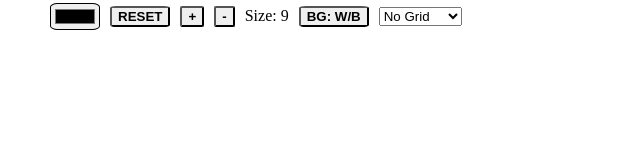
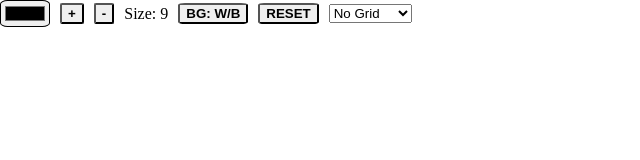
Before and after one commit to Astato/odin-project-etch, a plain HTML site: page index.html in a window 1280 px wide. Shown: the whole page, without its empty margins (0-640 px from the left). Drawn offline with Linux system fonts and the light colour scheme.

Commit message:
Unnecessary code removed

```diff
--- a/etch-ui.js
+++ b/etch-ui.js
@@ -1,30 +1,27 @@
-const BODY = document.querySelector("body")
-const HTML = document.querySelector("html")
+const BODY = document.querySelector("body");
+const HTML = document.querySelector("html");
 
 const canvas = document.createElement("canvas");
-canvas.height = window.innerHeight
-canvas.width = window.innerWidth
-canvas.style.backgroundColor = "rgba(255, 255, 255, 0.7)"
+canvas.height = window.innerHeight;
+canvas.width = window.innerWidth;
+canvas.style.backgroundColor = "rgba(255, 255, 255, 0.7)";
 
-const containergrid = document.createElement("div")
-containergrid.setAttribute("class","containergrid")
-
-BODY.appendChild(containergrid)
-
-const containercanvas = document.createElement("div")
+const containergrid = document.createElement("div");
+containergrid.setAttribute("class","containergrid");
+BODY.appendChild(containergrid);
 
 
 const gridDraw = {
     name : "a",
 
     add(){
-        this.name = document.createElement("div")
-        this.name.setAttribute("class","divstyle")
+        this.name = document.createElement("div");
+        this.name.setAttribute("class","divstyle");
         containergrid.append(this.name);
     },
 
     remove(){
-    BODY.removeChild(containergrid)
+    BODY.removeChild(containergrid);
     },
 
 }
@@ -35,26 +32,23 @@ if(containergrid.childElementCount > num*num){
         return num = 0;
     }
     for(let i = 0; i<=num*num;i++){
-    gridDraw.add()
+        gridDraw.add();
 
 }}
 
-const divSize = document.getElementsByClassName("divstyle")
-
+const divSize = document.getElementsByClassName("divstyle");
 
 function divGridSize(num) {
     let divWidth = BODY.offsetWidth/num;
     let divHeight = BODY.offsetHeight/num;
     let widthAtt = "width:"+divWidth.toString()+"px";
-    let heightAtt = "height:"+divHeight.toString()+"px"
+    let heightAtt = "height:"+divHeight.toString()+"px";
     let result = widthAtt+"; "+heightAtt;
 
     for(let i = 0; i<num*num;i++){
-        divSize[i].setAttribute("style",result)
+        divSize[i].setAttribute("style",result);
 
     }
-
-
 }
 
 function gridSize(size){
@@ -63,26 +57,28 @@ function gridSize(size){
 
     let gridRowTemplate = rowTemplate+"("+size.toString()+",auto)";
     let gridColumnTemplate = columnTemplate+"("+size.toString()+",auto)";
-    let result = gridRowTemplate +";"+ gridColumnTemplate
+    let result = gridRowTemplate +";"+ gridColumnTemplate;
 
     if(size === 16 || size ===64 || size === 32 || size=== 0){
-        containergrid.setAttribute("style",result)
+        containergrid.setAttribute("style",result);
     }
 
 }
 
+const containercanvas = document.createElement("div");
+BODY.appendChild(containercanvas);
 
-BODY.appendChild(containercanvas);
-containercanvas.appendChild(canvas)
-const context = canvas.getContext("2d")
-let pos = {x:0 , y:0}
+containercanvas.appendChild(canvas);
+const context = canvas.getContext("2d");
+let pos = {x:0 , y:0};
 
 document.addEventListener("pointerdown", function(event){
-    if(event.buttons === 1){ startDraw(event)}
+    if(event.buttons === 1){
+        startDraw(event);
+        }
 });
+
 document.addEventListener("pointerup",stopDraw);
-
-
 
 function position(evt){
     pos.x= evt.clientX - canvas.offsetLeft;
@@ -96,7 +92,7 @@ let y = 9;
 
 function startDraw(event){
     document.addEventListener("mousemove", draw);
-    position(event)
+    position(event);
 
 }
 
@@ -105,11 +101,7 @@ function stopDraw(){
 }
 
 
-console.log(canvas.style.backgroundColor)
-let erase = false;
-
 function draw(event){
-
     context.beginPath();
     context.lineWidth = x;
     context.lineCap = "round";
@@ -125,69 +117,58 @@ function draw(event){
 const SIDENAV = document.createElement("nav");
 SIDENAV.setAttribute("class","sidenav");
 
-BODY.appendChild(SIDENAV)
+BODY.appendChild(SIDENAV);
 
-const ITEMLIST  = document.createElement("ul");
-ITEMLIST.setAttribute("class","itemlist");
-
-SIDENAV.appendChild(ITEMLIST);
 
 const COLORPICKER = document.createElement("input");
-COLORPICKER.setAttribute("style","border-radius:15%")
+COLORPICKER.setAttribute("style","border-radius:15%");
 COLORPICKER.setAttribute("type","color");
 
+const RESET= document.createElement("button");
+RESET.setAttribute("style","border-radius:10%;font-weight:900 ;");
+RESET.textContent ="RESET";
 
-SIDENAV.appendChild(COLORPICKER)
+const increasePixel = document.createElement("button");
+increasePixel.textContent= "+";
+increasePixel.setAttribute("style","border-radius:10%;font-weight:900 ;");
 
-const RESET= document.createElement("button");
-RESET.setAttribute("style","border-radius:10%;font-weight:900 ;")
-RESET.textContent ="RESET"
+const decreasePixel = document.createElement("button");
+decreasePixel.textContent ="-";
+decreasePixel.setAttribute("style","border-radius:10%;font-weight:900 ;");
+
+const showsize = document.createElement("label");
+showsize.textContent = " Size: "+x;
+
+const CANVASBG = document.createElement("button");
+CANVASBG.textContent="BG: W/B";
+CANVASBG.setAttribute("style","border-radius:10%;font-weight:900 ;");
+
+
+SIDENAV.append(COLORPICKER, increasePixel, decreasePixel,showsize, CANVASBG, RESET);
+
 
 RESET.addEventListener("click",function(){
 
-    context.clearRect(0,0,canvas.width,canvas.height)
+    context.clearRect(0,0,canvas.width,canvas.height);
 
 });
-SIDENAV.appendChild(RESET)
-
-
-const increasePixel = document.createElement("button");
-increasePixel.textContent= "+";
-increasePixel.setAttribute("style","border-radius:10%;font-weight:900 ;")
-
-const decreasePixel = document.createElement("button");
-decreasePixel.textContent ="-";
-decreasePixel.setAttribute("style","border-radius:10%;font-weight:900 ;")
-
-const showsize = document.createElement("label")
-showsize.textContent = " Size: "+x;
-
-
-SIDENAV.append(increasePixel, decreasePixel,showsize)
 
 
 increasePixel.addEventListener("click",()=>{
     x +=1;
-    y +=1
-    showsize.textContent = " Size: "+x
+    y +=1;
+    showsize.textContent = " Size: "+x;
     return;
 });
 
 decreasePixel.addEventListener("click",() =>{
-    x-=1
-    y-=1
+    x-=1;
+    y-=1;
     showsize.textContent =" Size: "+x
     if(x < 1 || y < 1){
-        return x=0.5, y=0.5, showsize.textContent =" Size: "+x
+        return x=1, y=1, showsize.textContent =" Size: "+x;
     }
 })
-
-
-const CANVASBG = document.createElement("button")
-CANVASBG.textContent="BG: W/B";
-CANVASBG.setAttribute("style","border-radius:10%;font-weight:900 ;")
-SIDENAV.appendChild(CANVASBG)
-
 
 
 CANVASBG.addEventListener("click",() =>{
@@ -195,28 +176,25 @@ CANVASBG.addEventListener("click",() =>{
 
     switch(background){
         case "":
-        case "rgba(255, 255, 255, 0.7)":canvas.setAttribute("style","background-color:rgba(0, 0, 0, 0.9)");showsize.setAttribute("style","color:white");break
-        case "rgba(0, 0, 0, 0.9)":canvas.setAttribute("style","background-color:rgba(255, 255, 255, 0.7)");showsize.setAttribute("style","color:black");break
+        case "rgba(255, 255, 255, 0.7)":canvas.setAttribute("style","background-color:rgba(0, 0, 0, 0.9)");showsize.setAttribute("style","color:white");break;
+        case "rgba(0, 0, 0, 0.9)":canvas.setAttribute("style","background-color:rgba(255, 255, 255, 0.7)");showsize.setAttribute("style","color:black");break;
 
     }
 
 })
 
 
-
-
 const SELECT = document.createElement("select");
 
-const GRID = document.createElement("optgroup");
-GRID.setAttribute("label","Grid")
+const OPTGROUP = document.createElement("optgroup");
+OPTGROUP.setAttribute("label","Grid");
 
 SIDENAV.appendChild(SELECT);
-SELECT.appendChild(GRID)
+SELECT.appendChild(OPTGROUP);
 
 
 const NOGRIDOPT = document.createElement("option");
 NOGRIDOPT.textContent = "No Grid";
-
 
 const GRID16X16 = document.createElement("option");
 GRID16X16.textContent = "16x16";
@@ -224,40 +202,36 @@ GRID16X16.textContent = "16x16";
 const GRID32X32 = document.createElement("option");
 GRID32X32.textContent = "32x32";
 
+const GRID64X64 = document.createElement("option");
+GRID64X64.textContent = "64x64";
 
-const GRID64X64 = document.createElement("option");
-GRID64X64.textContent = "64x64"
-
-
-GRID.append(NOGRIDOPT,GRID16X16,GRID32X32,GRID64X64)
-
+OPTGROUP.append(NOGRIDOPT,GRID16X16,GRID32X32,GRID64X64);
 
 
 window.addEventListener("resize",function(event){
     const evt = new Event("click");
-    SELECT.dispatchEvent(evt)
+    SELECT.dispatchEvent(evt);
 
 });
 
 
 SELECT.addEventListener("click", function(event){
-    BODY.appendChild(containergrid)
+    BODY.appendChild(containergrid);
 
     if(this.value === "16x16"){
 
-            return numOfGrid(16), divGridSize(16), gridSize(16)
+        return numOfGrid(16), divGridSize(16), gridSize(16);
         }
-
     else if(this.value === "64x64"){
 
-        return numOfGrid(64), divGridSize(64), gridSize(64)
+        return numOfGrid(64), divGridSize(64), gridSize(64);
         }
     else if(this.value === "32x32"){
-            return numOfGrid(32), divGridSize(32), gridSize(32)
+        return numOfGrid(32), divGridSize(32), gridSize(32);
         }
 
     else{
 
-        gridDraw.remove()
+        gridDraw.remove();
         }
 });
--- a/style.css
+++ b/style.css
@@ -32,13 +32,6 @@ canvas{
 
 }
 
-
-.cont{
-    display: grid;
-    grid-auto-columns: repeat(3,10px) ;
-
-}
-
 .containergrid{
     display: grid;
     overflow: hidden;
@@ -48,7 +41,6 @@ canvas{
 }
 
 
-
 .containercanvas{
     background-color: transparent;
 }
```
Lines whose indentation alone changed are shown as unchanged.
